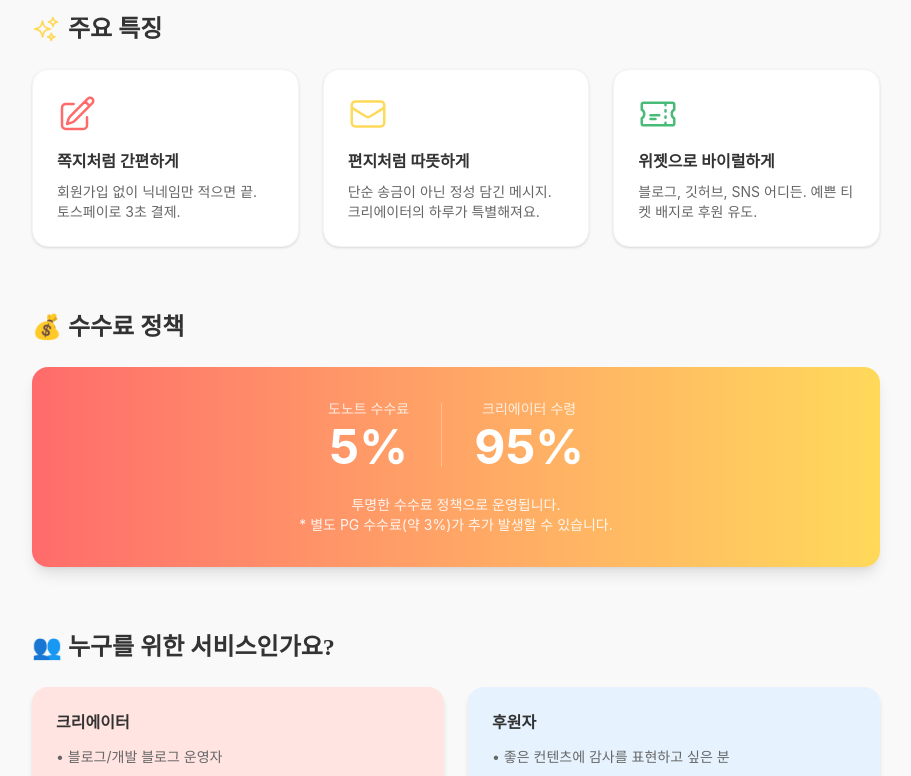
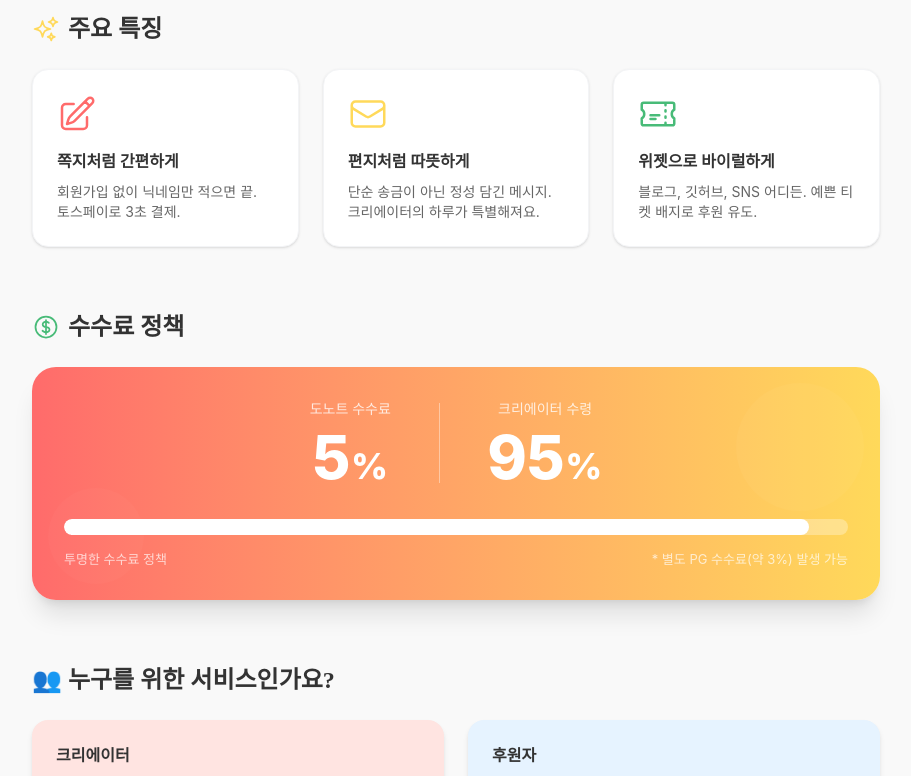
Before and after one commit to belltheone/DoNote, a Next.js app: page /about in a window 1280 px wide. Shown: the part 480-1256 px from the top of the page, without its empty margins (184-1095 px from the left). Built offline with nearby package versions, Linux system fonts and the light colour scheme; no server answers; a web font is replaced by a local one.

Commit message:
feat: 디자인 시스템 Phase 3-4 완료 - 수수료 섹션 프로그레스 바, 시각 강화

```diff
--- a/src/app/about/page.tsx
+++ b/src/app/about/page.tsx
@@ -105,23 +105,44 @@ export default function AboutPage() {
                     animate={{ opacity: 1, y: 0 }}
                     transition={{ delay: 0.25 }}
                 >
-                    <h2 className="text-2xl font-bold text-[#333] dark:text-white mb-6">💰 수수료 정책</h2>
-                    <div className="bg-gradient-to-r from-[#FF6B6B] to-[#FFD95A] rounded-xl p-8 text-white shadow-lg">
-                        <div className="flex items-center justify-center gap-8 mb-6">
-                            <div className="text-center">
-                                <p className="text-sm opacity-80 mb-1">도노트 수수료</p>
-                                <p className="text-5xl font-bold">5%</p>
+                    <h2 className="text-2xl font-bold text-[#333] dark:text-white mb-6 flex items-center gap-2">
+                        <CurrencyDollarIcon className="w-7 h-7 text-[#48BB78]" />
+                        수수료 정책
+                    </h2>
+                    <div className="bg-gradient-to-r from-[#FF6B6B] to-[#FFD95A] rounded-2xl p-8 text-white shadow-xl relative overflow-hidden">
+                        {/* 배경 패턴 */}
+                        <div className="absolute inset-0 opacity-10">
+                            <div className="absolute top-4 right-4 w-32 h-32 rounded-full bg-white/30" />
+                            <div className="absolute bottom-4 left-4 w-24 h-24 rounded-full bg-white/20" />
+                        </div>
+
+                        <div className="relative z-10">
+                            <div className="flex items-center justify-center gap-12 mb-8">
+                                <div className="text-center">
+                                    <p className="text-sm opacity-80 mb-2">도노트 수수료</p>
+                                    <p className="text-6xl font-extrabold tabular-nums">5<span className="text-4xl">%</span></p>
+                                </div>
+                                <div className="w-px h-20 bg-white/40" />
+                                <div className="text-center">
+                                    <p className="text-sm opacity-80 mb-2">크리에이터 수령</p>
+                                    <p className="text-6xl font-extrabold tabular-nums">95<span className="text-4xl">%</span></p>
+                                </div>
                             </div>
-                            <div className="w-px h-16 bg-white/30" />
-                            <div className="text-center">
-                                <p className="text-sm opacity-80 mb-1">크리에이터 수령</p>
-                                <p className="text-5xl font-bold">95%</p>
+
+                            {/* 프로그레스 바 */}
+                            <div className="w-full h-4 bg-white/30 rounded-full overflow-hidden mb-4">
+                                <motion.div
+                                    className="h-full bg-white rounded-full"
+                                    initial={{ width: 0 }}
+                                    animate={{ width: "95%" }}
+                                    transition={{ duration: 1.5, ease: "easeOut", delay: 0.5 }}
+                                />
+                            </div>
+                            <div className="flex justify-between text-xs opacity-70">
+                                <span>투명한 수수료 정책</span>
+                                <span>* 별도 PG 수수료(약 3%) 발생 가능</span>
                             </div>
                         </div>
-                        <p className="text-center text-white/90 text-sm">
-                            투명한 수수료 정책으로 운영됩니다.<br />
-                            * 별도 PG 수수료(약 3%)가 추가 발생할 수 있습니다.
-                        </p>
                     </div>
                 </motion.section>
 
```
